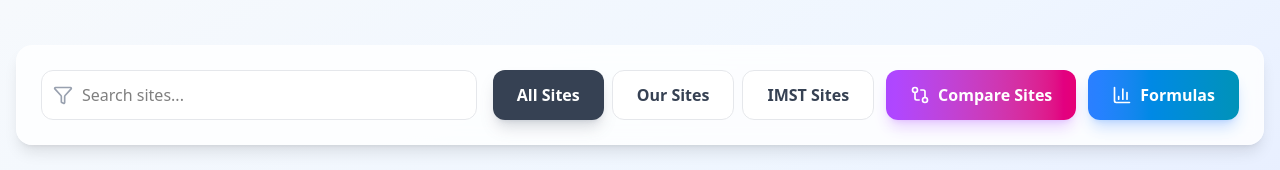
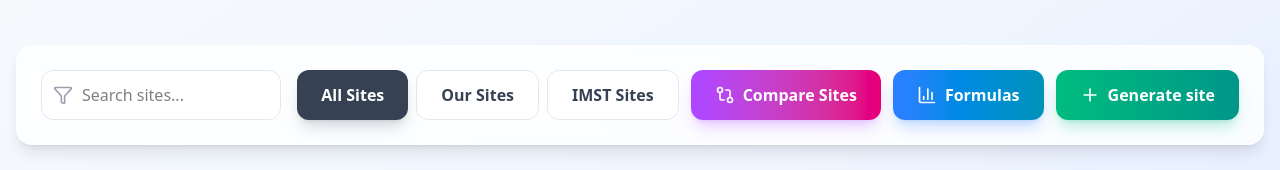
Before and after one commit to Abdullahbutt-143/formula-tezintel, a React (Vite) app: page / in a window 1280 px wide. Shown: the part 169-339 px from the top of the page. Built offline with nearby package versions, Linux system fonts and the light colour scheme; no server answers.

Commit message:
feat: Implement Site Valuation Dashboard for displaying, filtering, and analyzing Excel data.

```diff
--- a/src/pages/ExcelViewer.jsx
+++ b/src/pages/ExcelViewer.jsx
@@ -9,6 +9,7 @@ import {
   Calendar,
   TrendingUp,
   GitCompare,
+  Plus,
 } from "lucide-react";
 import SiteDetails from "./SiteDetails";
 import ComparisonPage from "./ComparisonPage";
@@ -155,6 +156,13 @@ const ExcelViewer = () => {
               >
                 <BarChart3 size={20} />
                 Formulas
+              </button>
+              <button
+                onClick={() => navigate("/generate-sites")}
+                className="px-6 py-3 bg-gradient-to-r from-emerald-500 to-teal-600 hover:from-emerald-600 hover:to-teal-700 text-white rounded-xl font-semibold transition-all flex items-center gap-2 shadow-lg shadow-emerald-500/25"
+              >
+                <Plus size={20} />
+                Generate site
               </button>
             </div>
           </div>
```
